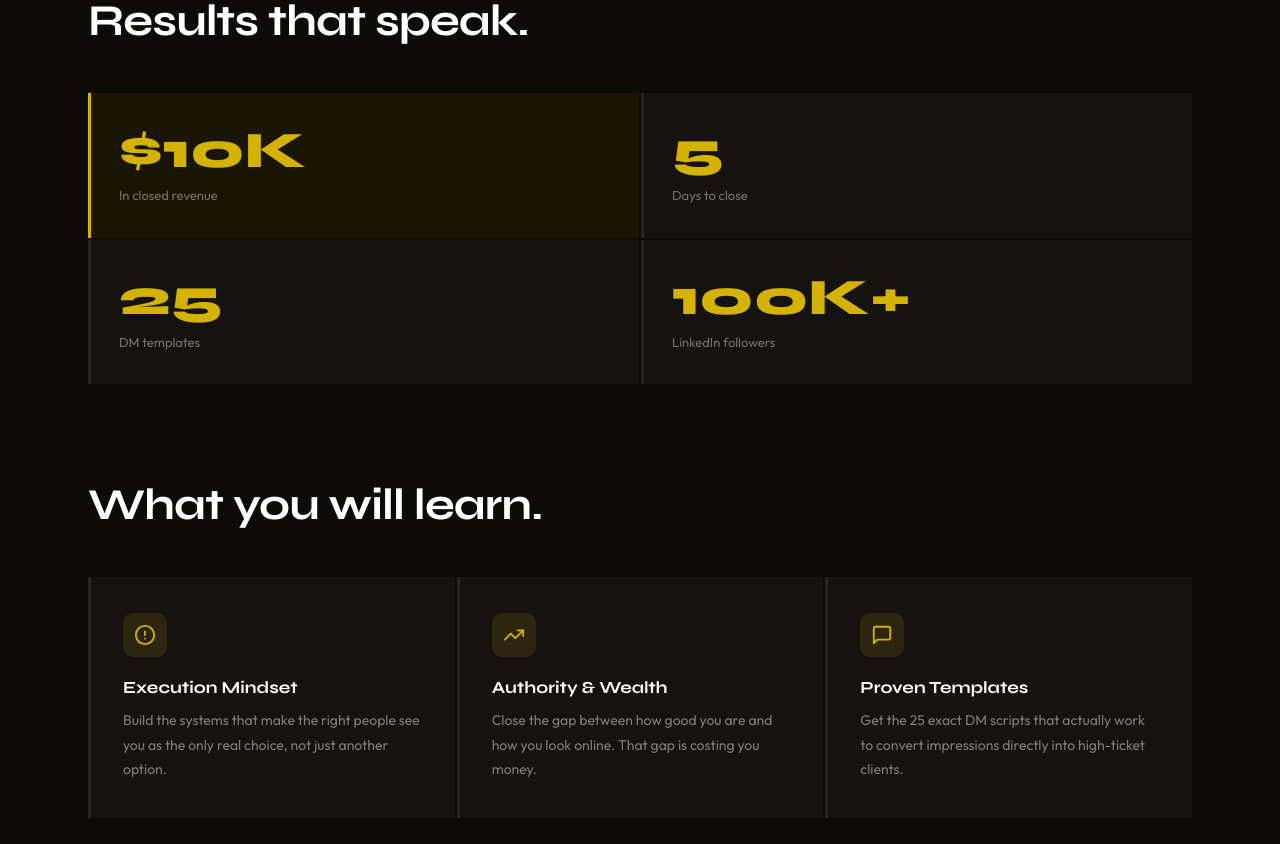
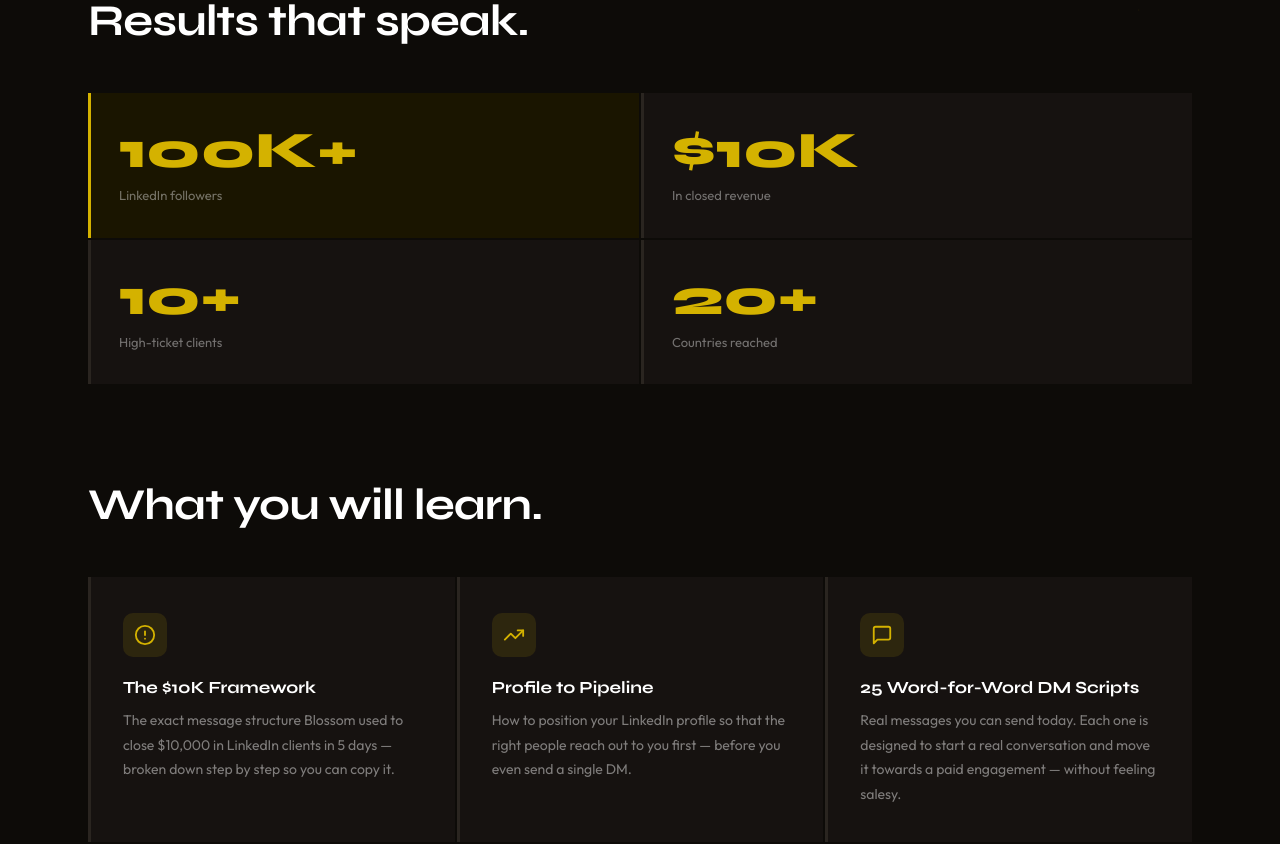
Before and after one commit to Blossom-AF/ebook-website, a Next.js app: page / in a window 1280 px wide. Shown: the part 720-1564 px from the top of the page. Built offline with nearby package versions, Linux system fonts and the light colour scheme.

Commit message:
Update stats order, 20+ countries, rewrite feature cards for LinkedIn ebook

```diff
--- a/app/page.tsx
+++ b/app/page.tsx
@@ -73,27 +73,27 @@ export default function WaitlistPage() {
   }, [])
 
   const stats = [
-    { target: 10,  fmt: (v: number) => `$${v}K`,  label: 'In closed revenue', gold: true },
-    { target: 5,   fmt: (v: number) => `${v}`,     label: 'Days to close',      gold: false },
-    { target: 25,  fmt: (v: number) => `${v}`,     label: 'DM templates',       gold: false },
-    { target: 100, fmt: (v: number) => `${v}K+`,   label: 'LinkedIn followers', gold: false },
+    { target: 100, fmt: (v: number) => `${v}K+`,  label: 'LinkedIn followers', gold: true  },
+    { target: 10,  fmt: (v: number) => `$${v}K`,  label: 'In closed revenue',  gold: false },
+    { target: 10,  fmt: (v: number) => `${v}+`,   label: 'High-ticket clients', gold: false },
+    { target: 20,  fmt: (v: number) => `${v}+`,   label: 'Countries reached',   gold: false },
   ]
 
   const features = [
     {
       icon: <svg viewBox="0 0 24 24" fill="none" stroke="currentColor" strokeWidth="2" strokeLinecap="round" strokeLinejoin="round" width={22} height={22}><circle cx="12" cy="12" r="10"/><line x1="12" y1="8" x2="12" y2="12"/><line x1="12" y1="16" x2="12.01" y2="16"/></svg>,
-      title: 'Execution Mindset',
-      desc: 'Build the systems that make the right people see you as the only real choice, not just another option.',
+      title: 'The $10K Framework',
+      desc: 'The exact message structure Blossom used to close $10,000 in LinkedIn clients in 5 days — broken down step by step so you can copy it.',
     },
     {
       icon: <svg viewBox="0 0 24 24" fill="none" stroke="currentColor" strokeWidth="2" strokeLinecap="round" strokeLinejoin="round" width={22} height={22}><polyline points="22 7 13.5 15.5 8.5 10.5 2 17"/><polyline points="16 7 22 7 22 13"/></svg>,
-      title: 'Authority & Wealth',
-      desc: 'Close the gap between how good you are and how you look online. That gap is costing you money.',
+      title: 'Profile to Pipeline',
+      desc: 'How to position your LinkedIn profile so that the right people reach out to you first — before you even send a single DM.',
     },
     {
       icon: <svg viewBox="0 0 24 24" fill="none" stroke="currentColor" strokeWidth="2" strokeLinecap="round" strokeLinejoin="round" width={22} height={22}><path d="M21 15a2 2 0 0 1-2 2H7l-4 4V5a2 2 0 0 1 2-2h14a2 2 0 0 1 2 2z"/></svg>,
-      title: 'Proven Templates',
-      desc: 'Get the 25 exact DM scripts that actually work to convert impressions directly into high-ticket clients.',
+      title: '25 Word-for-Word DM Scripts',
+      desc: 'Real messages you can send today. Each one is designed to start a real conversation and move it towards a paid engagement — without feeling salesy.',
     },
   ]
 
```
